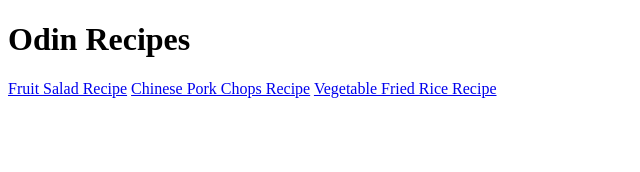
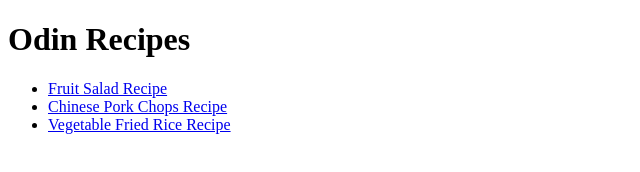
Before and after one commit to Anna-Victor/odin-recipes, a plain HTML site: page index.html in a window 1280 px wide. Shown: the whole page, without its empty margins (0-640 px from the left). Drawn offline with Linux system fonts and the light colour scheme.

Commit message:
Links to recipe pages given as an unordered list

```diff
--- a/index.html
+++ b/index.html
@@ -6,8 +6,10 @@
 </head>
 <body>
     <h1>Odin Recipes</h1>
-    <a href = "./recipes/fruit-salad.html" target = "blank">Fruit Salad Recipe</a>
-    <a href = "./recipes/chinese-pork-chops.html" target = "blank">Chinese Pork Chops Recipe</a>
-    <a href = "./recipes/vegfried-rice.html" target = "blank">Vegetable Fried Rice Recipe</a>
+    <ul>
+        <li><a href = "./recipes/fruit-salad.html" target = "blank">Fruit Salad Recipe</a></li>
+        <li><a href = "./recipes/chinese-pork-chops.html" target = "blank">Chinese Pork Chops Recipe</a></li>
+        <li><a href = "./recipes/vegfried-rice.html" target = "blank">Vegetable Fried Rice Recipe</a></li>
+    </ul>
 </body>
 </html>
```
